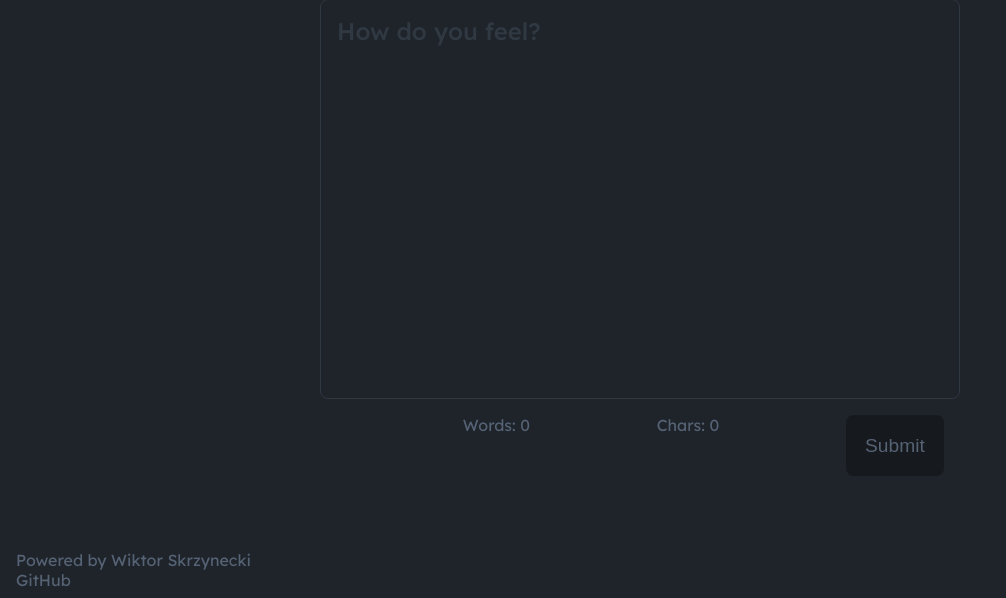
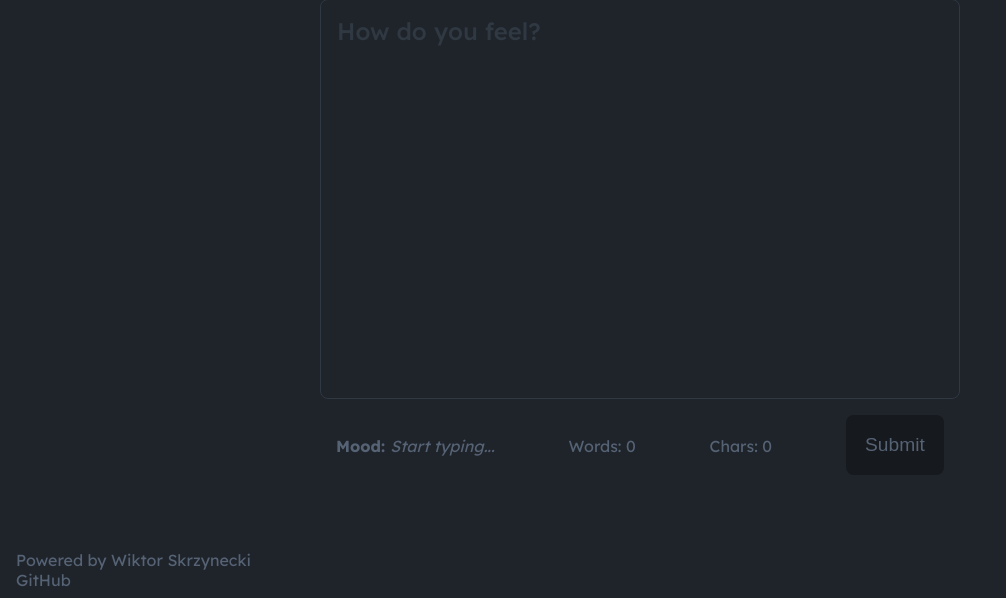
Before and after one commit to Hadevsh/Moodful, a Flask app: page / in a window 1280 px wide. Shown: the part 202-800 px from the top of the page, without its empty margins (0-1006 px from the left). Run offline with Flask 3, Linux system fonts and the light colour scheme.

Commit message:
Center stats and button under text input vertically

```diff
--- a/app/static/css/index.css
+++ b/app/static/css/index.css
@@ -38,6 +38,7 @@ textarea::placeholder {
     color: var(--background-text);
     display: flex;
     justify-content: space-between;
+    align-items: center;
     animation: fadeInUp 0.2s ease forwards;
 }
 
--- a/app/templates/index.html
+++ b/app/templates/index.html
@@ -9,7 +9,7 @@
     <div class="content">
         <textarea name="text-area" id="text-area" placeholder="How do you feel?"></textarea>
         <div class="stats">
-            <div id="sentiment-output"></div>
+            <div id="sentiment-output"><strong>Mood: </strong><i>Start typing...</i></div>
             <p>Words: <span id="word-count">0</span></p>
             <p>Chars: <span id="char-count">0</span></p>
             <button id="submit" class="submit" onclick="analyzeText()">Submit</button>
```
